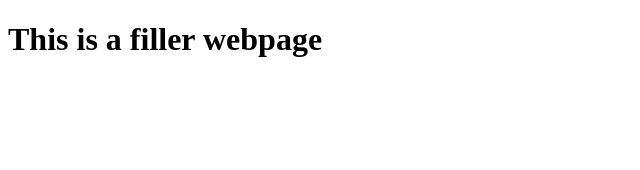
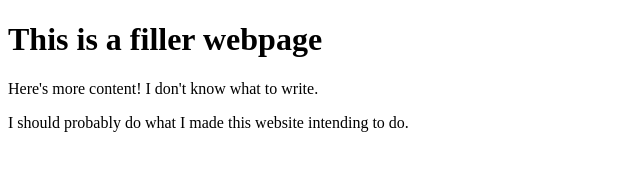
Before and after one commit to FlyingFortress5/FlyingFortress5.github.io, a plain HTML site: page index.html in a window 1280 px wide. Shown: the whole page, without its empty margins (0-640 px from the left). Drawn offline with Linux system fonts and the light colour scheme.

Commit message:
Update index.html

```diff
--- a/index.html
+++ b/index.html
@@ -6,5 +6,7 @@
   </head>
   <body>
     <h1>This is a filler webpage</h1>
+    <p>Here's more content! I don't know what to write.</p>
+    <p>I should probably do what I made this website intending to do. </p>
   </body>
 </html>
```
